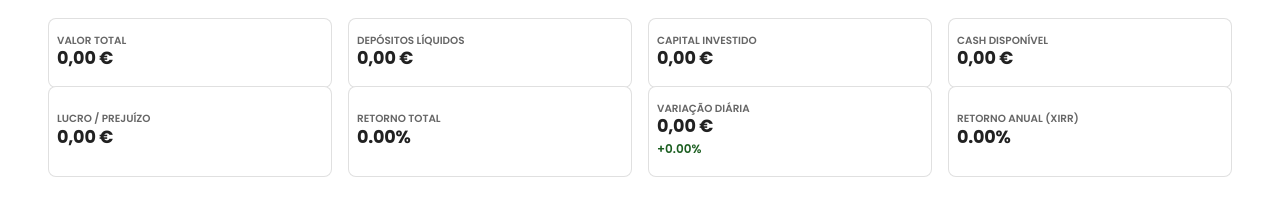
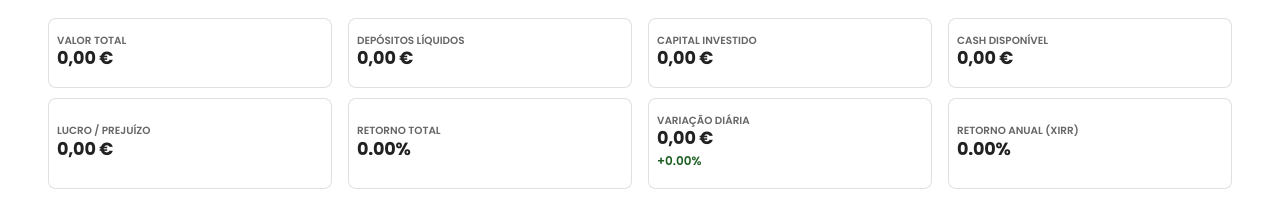
Before and after one commit to tugsousa/VisorFinanceiro, a React (Create React App) app in the folder frontend/: page /dashboard in a window 1280 px wide. Shown: the part 252-473 px from the top of the page. Built offline with nearby package versions, Linux system fonts and the light colour scheme; no server answers; sample sign-in values are in the browser's storage; what chartjs-chart-treemap would draw is missing.

Commit message:
espaçamento

```diff
--- a/frontend/src/features/dashboard/components/DashboardKPISection.js
+++ b/frontend/src/features/dashboard/components/DashboardKPISection.js
@@ -131,7 +131,7 @@ const DashboardKPISection = ({ metrics, isLoading }) => {
             */}
             <Grid container spacing={2} alignItems="stretch">
                 {allMetrics.map((item, idx) => (
-                    <Grid item xs={6} sm={3} md={3} key={idx}>
+                    <Grid item xs={6} sm={3} md={3} key={idx} sx={{ mb: 1.5 }}>
                         <KPICard {...item} isLoading={isLoading} />
                     </Grid>
                 ))}
```
